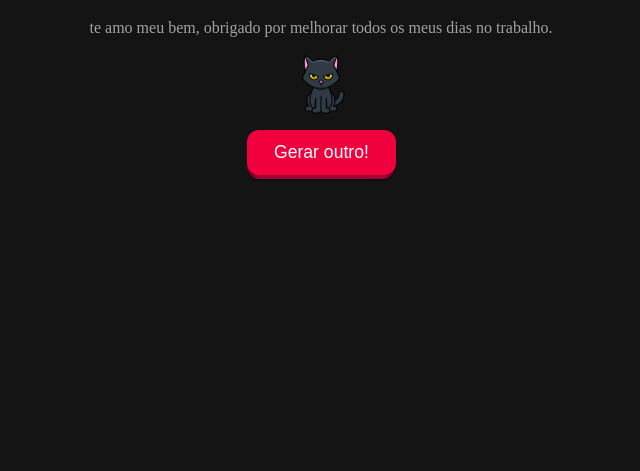
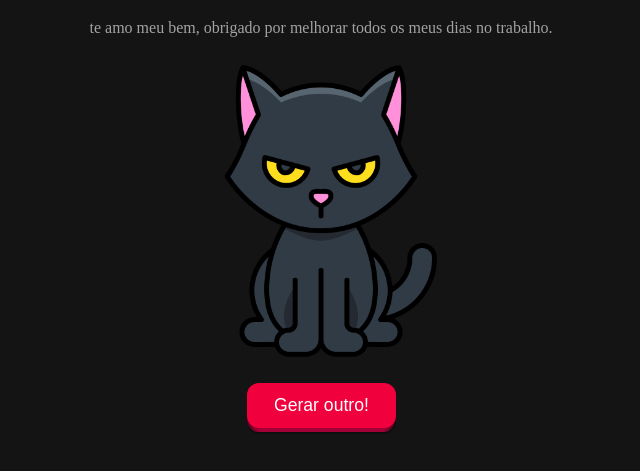
Before and after one commit to salgeee/gatinho, a plain HTML site: page index.html in a window 1280 px wide. Shown: the part 61-532 px from the top of the page, without its empty margins (319-959 px from the left). Drawn offline with Linux system fonts and the light colour scheme.

Commit message:
arrumando img

```diff
--- a/index.html
+++ b/index.html
@@ -12,12 +12,12 @@
     }
 
     .showcase {
-      width: 60%;
+      width: 78%;
       margin-top: 20px;
     }
 
     img {
-      width: 5%;
+      width: 25%;
       display: block;
       margin-left: auto;
       margin-right: auto
@@ -129,7 +129,7 @@
   <h1>Gerador de Foto Gatinho Fofo</h1>
   <p>te amo meu bem, obrigado por melhorar todos os meus dias no trabalho.</p>
 
-  <img class="text-center" src="/assets/img/gato-preto.png" /> <br>
+  <img class="text-center" src="./assets/img/gato-preto.png" /> <br>
 
   <div class="container" id="btn">
     <button>
```
